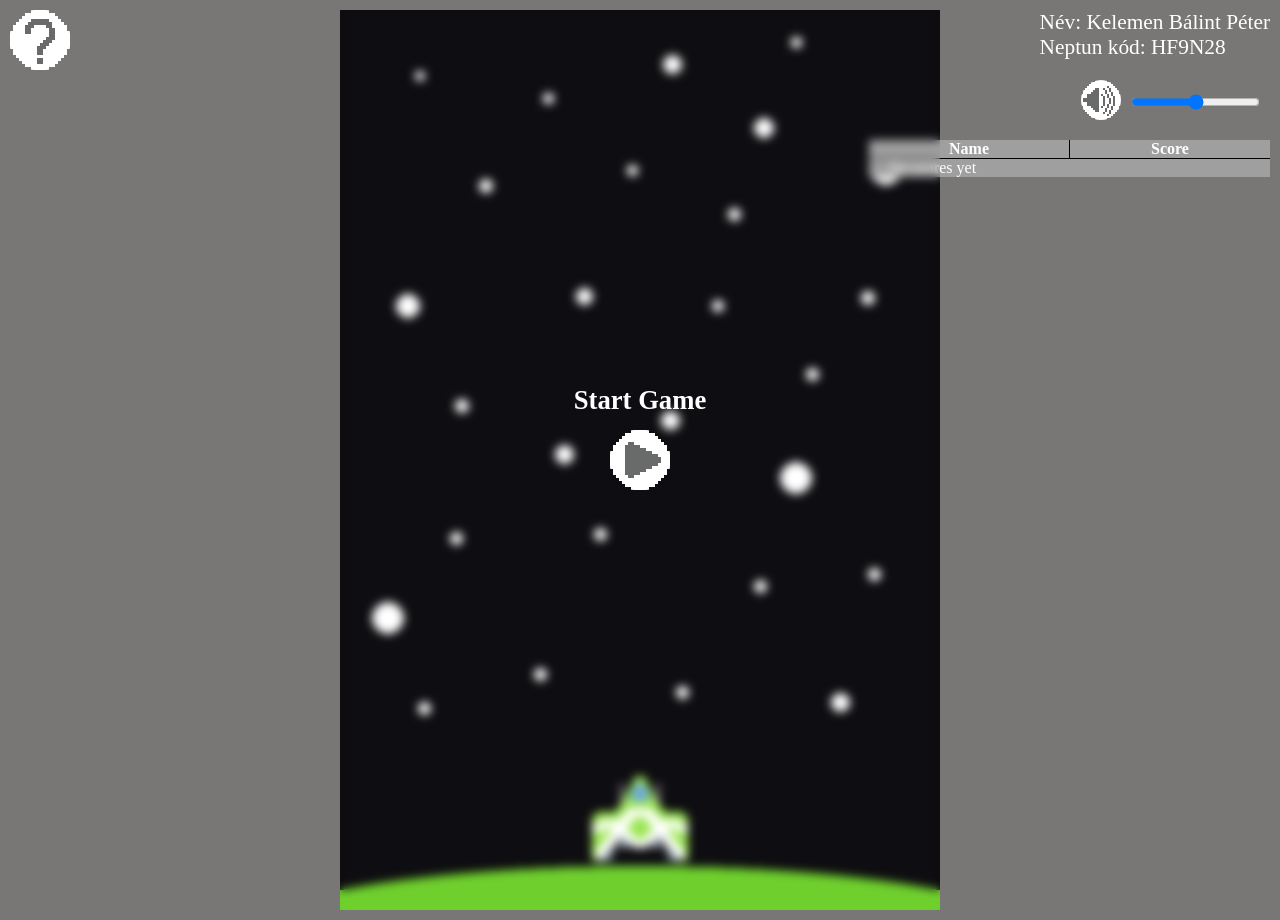
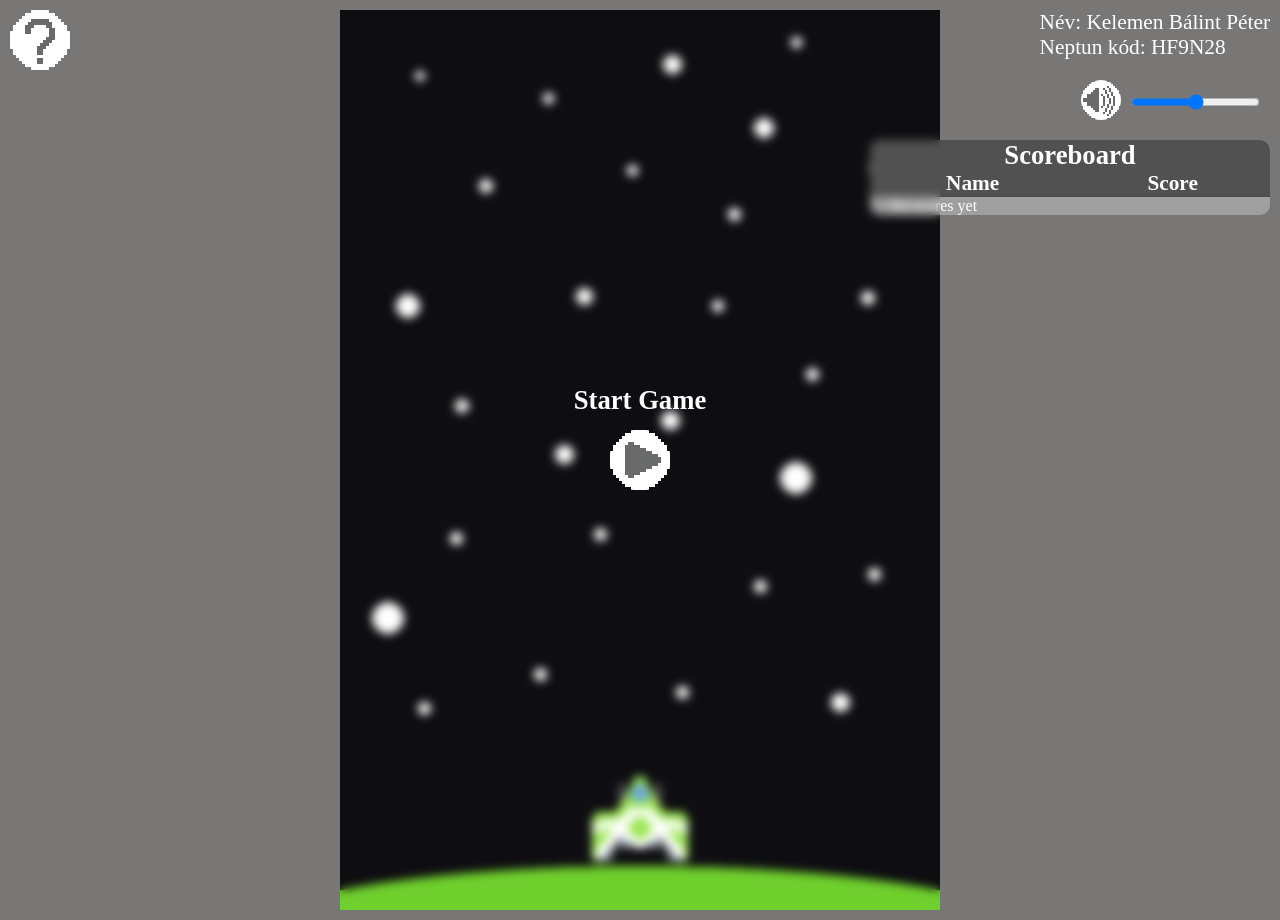
Before and after one commit to Vaxary/MultimediaProject, a website with bundled scripts: page index.html in a window 1280 px wide. Built offline with nearby package versions, Linux system fonts and the light colour scheme.

Commit message:
Score table styling

```diff
--- a/index.html
+++ b/index.html
@@ -54,11 +54,14 @@
 </div>
 <div id="scoretablebox">
     <table id="scoretable">
+        <tr id="scoreboardlabel">
+            <th colspan="2">Scoreboard</th>
+        </tr>
         <tr id="scoretableheader">
-            <th>Name</th>
-            <th>Score</th>
+            <th id="nameheader">Name</th>
+            <th id="scoreheader">Score</th>
         </tr>
-        <tr><td id="scoreplaceholder" colspan="2">No scores yet</td></tr>
+        <tr id="scoreplaceholder"><td colspan="2">No scores yet</td></tr>
     </table>
 </div>
 </body>
--- a/modules/gamelogic.js
+++ b/modules/gamelogic.js
@@ -579,5 +579,5 @@ export function resetSaveSystem() {
 
 export function updateScoreTable(name, score) {
     getScorePlaceholder().remove()
-    getScoreTable().append("<tr><td>"+name+"</td><td>"+score+"</td></tr>")
+    getScoreTable().append("<tr><td class='namecol'>"+name+"</td><td>"+score+"</td></tr>")
 }
--- a/modules/initialization.js
+++ b/modules/initialization.js
@@ -107,7 +107,7 @@ export function initScoreTable() {
             empty=false
             let scores=localStorage.getItem(player).split(";")
             for (let score in scores)
-            getScoreTable().append("<tr><td>"+player+"</td><td>"+scores[score]+"</td></tr>")
+            getScoreTable().append("<tr><td class='namecol'>"+player+"</td><td>"+scores[score]+"</td></tr>")
         }
     }
     if (!empty) {
--- a/style.css
+++ b/style.css
@@ -266,32 +266,43 @@ body {
     right: 10px;
 }
 
-#scoretable {
-    border-collapse: collapse;
-}
+
 
 #scoretablebox {
     position: absolute;
     right: 10px;
     top: 140px;
-    background-color: rgb(159, 159, 159);
     color: white;
     height: auto;
 }
 
 #scoretableheader th {
-    width: 200px;
+    background-color: rgb(81, 81, 81);
+    font-size: 16pt;
 }
 
-#scoretable th:nth-child(odd), td:nth-child(odd) {
-    border-right: 1px solid black;
+#scoretable {
+    border-collapse: collapse;
+    background-color: rgb(159, 159, 159);
+    border-radius: 10px;
+}
+
+#scoreboardlabel th{
+    border-radius: 10px 10px 0 0;
+    background-color: rgb(81, 81, 81);
+    width: 400px;
+    font-size: 20pt;
+}
+
+.namecol {
+    border-right: 1px solid rgb(74, 74, 74);
+}
+
+#scoreplaceholder td{
+    border: none;
 }
 
 #scoretable td {
     padding-left: 20px;
-    border-top: 1px solid black;
+    border-top: 1px solid rgb(74, 74, 74);
 }
-
-#scoreplaceholder {
-    border-right: 0;
-}
```
